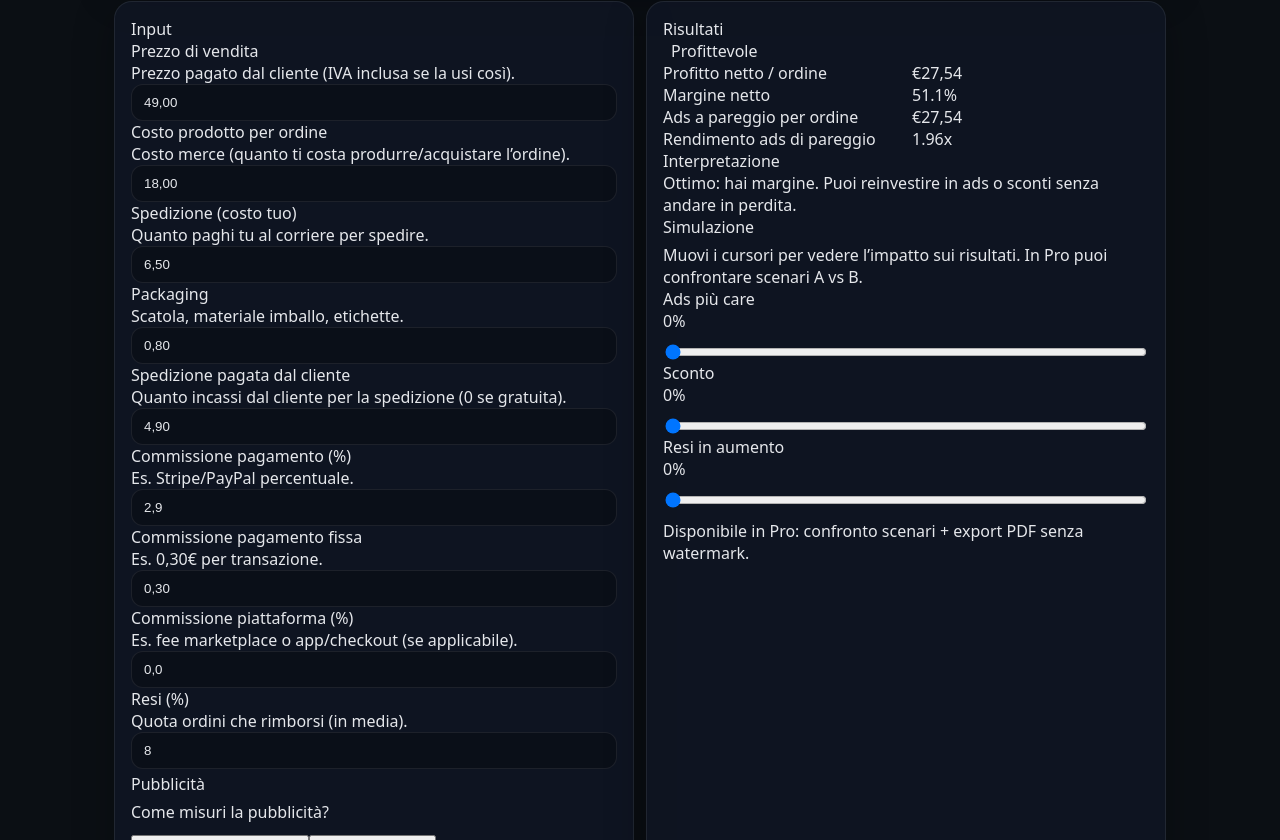
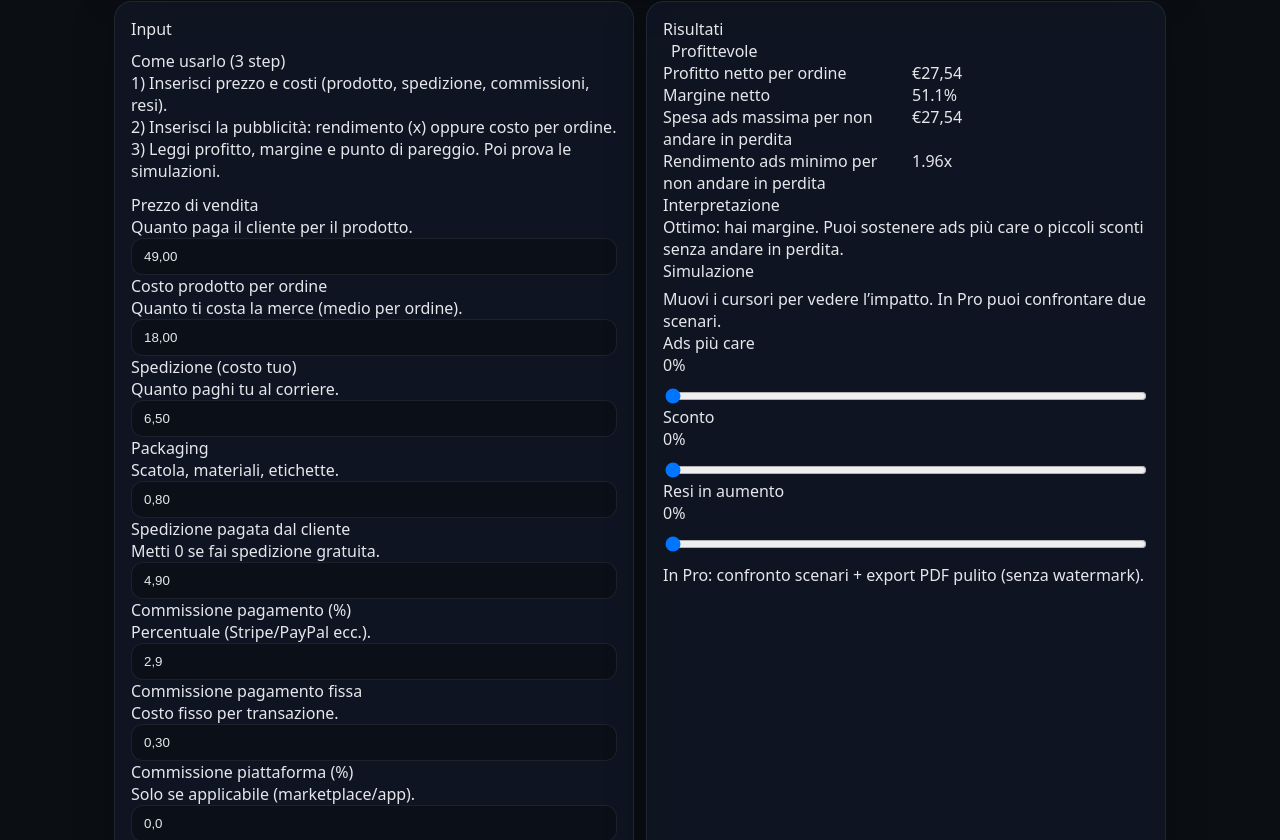
Before and after one commit to giusor/real-ecommerce-profit, a Next.js app: page / in a window 1280 px wide. Shown: the part 460-1300 px from the top of the page. Built offline with nearby package versions, Linux system fonts and the light colour scheme.

Commit message:
Update Calculator.js

```diff
--- a/components/Calculator.js
+++ b/components/Calculator.js
@@ -3,7 +3,7 @@
 import { useEffect, useMemo, useState } from "react";
 import { compute } from "@/lib/calc";
 
-const LS_KEY = "pro_unlocked";
+/* ---------------- helpers ---------------- */
 
 function isNumLike(s) {
   if (s === "" || s === null || s === undefined) return false;
@@ -20,8 +20,6 @@ function fmtMoney(n, symbol) {
   const v = Number(n || 0);
   const abs = Math.abs(v);
   const sign = v < 0 ? "-" : "";
-  // format: 1,234.56 in EN / 1.234,56 in IT handled by locale outside if needed
-  // We keep simple formatting + replace later if IT.
   const s = abs.toFixed(2);
   const parts = s.split(".");
   const int = parts[0].replace(/\B(?=(\d{3})+(?!\d))/g, ",");
@@ -35,22 +33,18 @@ function fmtPct(n) {
 }
 
 function normalizeMoneyStringForLang(str, lang) {
-  // Convert "$1,234.56" -> "€1.234,56" style later; symbol set elsewhere.
   if (lang !== "it") return str;
-  // swap thousand/decimal separators (simple approach)
   // 1,234.56 => 1.234,56
   return str.replace(/(\d),(?=\d{3}\b)/g, "$1.").replace(/\.(\d{2})\b/g, ",$1");
 }
 
 function defaultState(lang) {
-  // Defaults shown as strings (user-friendly)
-  // IT uses comma; EN uses dot
   const dot = lang === "it" ? "," : ".";
   return {
     price: `49${dot}00`,
-    cogs: `18${dot}00`,
-    shipCost: `6${dot}50`,
-    shipCharged: `4${dot}90`,
+    productCost: `18${dot}00`,
+    shippingCost: `6${dot}50`,
+    shippingCharged: `4${dot}90`,
     packaging: `0${dot}80`,
     payFeePct: `2${dot}9`,
     payFeeFixed: `0${dot}30`,
@@ -59,141 +53,202 @@ function defaultState(lang) {
     adsMode: "roas", // "roas" | "cpa"
     roas: `2${dot}5`,
     cpa: `20${dot}00`,
-    // Pro sims
+    // Sim
     adUpPct: 0,
     discountPct: 0,
     returnsUp: 0,
   };
 }
 
+/* ---------------- component ---------------- */
+
 export default function Calculator({ lang, isPro, setWantsPro }) {
   const t = useMemo(() => {
     const it = {
+      // quick guide
+      quickTitle: "Come usarlo (3 step)",
+      quick1: "1) Inserisci prezzo e costi (prodotto, spedizione, commissioni, resi).",
+      quick2: "2) Inserisci la pubblicità: rendimento (x) oppure costo per ordine.",
+      quick3: "3) Leggi profitto, margine e punto di pareggio. Poi prova le simulazioni.",
+
       input: "Input",
       results: "Risultati",
       simulation: "Simulazione",
-      lockedNote: "Disponibile in Pro: confronto scenari + export PDF senza watermark.",
       unlock: "Sblocca Pro",
       resetSim: "Reset simulazione",
-      // Friendly labels (no acronyms)
+
+      // labels
       sellPrice: "Prezzo di vendita",
-      sellPriceHelp: "Prezzo pagato dal cliente (IVA inclusa se la usi così).",
+      sellPriceHelp: "Quanto paga il cliente per il prodotto.",
+      sellPricePh: "es. 49,00",
+
       productCost: "Costo prodotto per ordine",
-      productCostHelp: "Costo merce (quanto ti costa produrre/acquistare l’ordine).",
+      productCostHelp: "Quanto ti costa la merce (medio per ordine).",
+      productCostPh: "es. 18,00",
+
       shippingYou: "Spedizione (costo tuo)",
-      shippingYouHelp: "Quanto paghi tu al corriere per spedire.",
+      shippingYouHelp: "Quanto paghi tu al corriere.",
+      shippingYouPh: "es. 6,50",
+
       shippingCustomer: "Spedizione pagata dal cliente",
-      shippingCustomerHelp: "Quanto incassi dal cliente per la spedizione (0 se gratuita).",
+      shippingCustomerHelp: "Metti 0 se fai spedizione gratuita.",
+      shippingCustomerPh: "es. 4,90 (oppure 0)",
+
       packaging: "Packaging",
-      packagingHelp: "Scatola, materiale imballo, etichette.",
+      packagingHelp: "Scatola, materiali, etichette.",
+      packagingPh: "es. 0,80",
+
       payFeesPct: "Commissione pagamento (%)",
-      payFeesPctHelp: "Es. Stripe/PayPal percentuale.",
+      payFeesPctHelp: "Percentuale (Stripe/PayPal ecc.).",
+      payFeesPctPh: "es. 2,9",
+
       payFeesFixed: "Commissione pagamento fissa",
-      payFeesFixedHelp: "Es. 0,30€ per transazione.",
+      payFeesFixedHelp: "Costo fisso per transazione.",
+      payFeesFixedPh: "es. 0,30",
+
       platformFeePct: "Commissione piattaforma (%)",
-      platformFeePctHelp: "Es. fee marketplace o app/checkout (se applicabile).",
+      platformFeePctHelp: "Solo se applicabile (marketplace/app).",
+      platformFeePctPh: "es. 0",
+
       returnsPct: "Resi (%)",
-      returnsPctHelp: "Quota ordini che rimborsi (in media).",
+      returnsPctHelp: "Quota media di ordini rimborsati.",
+      returnsPctPh: "es. 8",
 
       adsTitle: "Pubblicità",
-      adsModeLabel: "Come misuri la pubblicità?",
+      adsModeLabel: "Come inserisci la pubblicità?",
       adsModeROAS: "Rendimento (ricavi / spesa)",
-      adsModeCPA: "Costo per acquisto",
+      adsModeCPA: "Costo per ordine",
+
       roasLabel: "Rendimento pubblicità (x)",
-      roasHelp: "Esempio: 2,5 significa 2,5€ di ricavi per 1€ speso.",
+      roasHelp: "Esempio: 2,5 = 2,5€ di ricavi per 1€ speso.",
+      roasPh: "es. 2,5",
+
       cpaLabel: "Costo pubblicità per ordine",
-      cpaHelp: "Quanto ti costa ottenere un ordine (in media).",
+      cpaHelp: "Quanto spendi in ads per ottenere un ordine (medio).",
+      cpaPh: "es. 20,00",
 
-      kpiProfit: "Profitto netto / ordine",
+      // KPIs
+      kpiProfit: "Profitto netto per ordine",
       kpiMargin: "Margine netto",
-      kpiBreakEvenAds: "Ads a pareggio per ordine",
-      kpiBreakEvenROAS: "Rendimento ads di pareggio",
+      kpiBreakEvenAds: "Spesa ads massima per non andare in perdita",
+      kpiBreakEvenROAS: "Rendimento ads minimo per non andare in perdita",
 
+      // insight + status
       insightTitle: "Interpretazione",
-      // Insight buckets (user-friendly)
       insightGood:
-        "Ottimo: hai margine. Puoi reinvestire in ads o sconti senza andare in perdita.",
+        "Ottimo: hai margine. Puoi sostenere ads più care o piccoli sconti senza andare in perdita.",
       insightOk:
-        "Sei in equilibrio: piccoli cambiamenti (ads, resi, sconti) possono spostare il profitto.",
+        "Margine stretto: piccoli cambiamenti (ads, resi, sconti) possono ribaltare il risultato.",
       insightBad:
-        "Sei in perdita: prima di scalare, rivedi prezzo, costi, resi o spesa ads.",
+        "Sei in perdita: rivedi prezzo, costi, resi o spesa ads prima di scalare.",
 
       statusLoss: "In perdita",
-      statusOk: "In equilibrio",
+      statusOk: "Margine stretto",
       statusProfit: "Profittevole",
 
+      // sim
       simAdsUp: "Ads più care",
       simDiscount: "Sconto",
       simReturnsUp: "Resi in aumento",
       simHint:
-        "Muovi i cursori per vedere l’impatto sui risultati. In Pro puoi confrontare scenari A vs B.",
+        "Muovi i cursori per vedere l’impatto. In Pro puoi confrontare due scenari.",
 
+      lockedNote: "In Pro: confronto scenari + export PDF pulito (senza watermark).",
       disclaimer: "Nota: stime operative. Non è consulenza fiscale/finanziaria.",
+      currencySymbol: "€",
 
-      currencySymbol: "€",
+      requiredHint: "Inserisci un numero valido",
     };
 
     const en = {
+      quickTitle: "How to use (3 steps)",
+      quick1: "1) Enter price and costs (product, shipping, fees, returns).",
+      quick2: "2) Enter advertising: return (x) or cost per order.",
+      quick3: "3) Read profit, margin and break-even. Then try simulations.",
+
       input: "Inputs",
       results: "Results",
       simulation: "Simulation",
-      lockedNote: "Available in Pro: scenario comparison + clean PDF export (no watermark).",
       unlock: "Unlock Pro",
       resetSim: "Reset simulation",
 
       sellPrice: "Selling price",
-      sellPriceHelp: "What the customer pays (include taxes if that’s how you track it).",
+      sellPriceHelp: "What the customer pays for the product.",
+      sellPricePh: "e.g. 49.00",
+
       productCost: "Product cost per order",
-      productCostHelp: "Your product cost (COGS) per order.",
+      productCostHelp: "Your average product cost per order.",
+      productCostPh: "e.g. 18.00",
+
       shippingYou: "Shipping (your cost)",
       shippingYouHelp: "What you pay the carrier.",
+      shippingYouPh: "e.g. 6.50",
+
       shippingCustomer: "Shipping charged to customer",
-      shippingCustomerHelp: "What you collect from the customer (0 if free shipping).",
+      shippingCustomerHelp: "Use 0 if you offer free shipping.",
+      shippingCustomerPh: "e.g. 4.90 (or 0)",
+
       packaging: "Packaging",
       packagingHelp: "Box, labels, materials.",
+      packagingPh: "e.g. 0.80",
+
       payFeesPct: "Payment fee (%)",
-      payFeesPctHelp: "e.g., Stripe/PayPal percentage fee.",
+      payFeesPctHelp: "Percentage fee (Stripe/PayPal etc.).",
+      payFeesPctPh: "e.g. 2.9",
+
       payFeesFixed: "Payment fixed fee",
-      payFeesFixedHelp: "e.g., $0.30 per transaction.",
+      payFeesFixedHelp: "Fixed fee per transaction.",
+      payFeesFixedPh: "e.g. 0.30",
+
       platformFeePct: "Platform fee (%)",
-      platformFeePctHelp: "Marketplace/app/platform fee if applicable.",
+      platformFeePctHelp: "Only if applicable (marketplace/app).",
+      platformFeePctPh: "e.g. 0",
+
       returnsPct: "Returns (%)",
       returnsPctHelp: "Average share of orders refunded.",
+      returnsPctPh: "e.g. 8",
 
       adsTitle: "Advertising",
-      adsModeLabel: "How do you track ads?",
+      adsModeLabel: "How do you enter advertising?",
       adsModeROAS: "Return (revenue / spend)",
-      adsModeCPA: "Cost per purchase",
+      adsModeCPA: "Cost per order",
+
       roasLabel: "Ad return (x)",
-      roasHelp: "Example: 2.5 means $2.5 revenue per $1 spent.",
+      roasHelp: "Example: 2.5 = $2.5 revenue per $1 spent.",
+      roasPh: "e.g. 2.5",
+
       cpaLabel: "Ad cost per order",
-      cpaHelp: "Average cost to get one order.",
+      cpaHelp: "Average ad spend to get one order.",
+      cpaPh: "e.g. 20.00",
 
-      kpiProfit: "Net profit / order",
+      kpiProfit: "Net profit per order",
       kpiMargin: "Net margin",
-      kpiBreakEvenAds: "Break-even ad spend / order",
-      kpiBreakEvenROAS: "Break-even ad return",
+      kpiBreakEvenAds: "Max ad spend to avoid losing money",
+      kpiBreakEvenROAS: "Min ad return to avoid losing money",
 
       insightTitle: "Insight",
       insightGood:
-        "Great: you have margin. You can reinvest in ads or discounts without going negative.",
+        "Great: you have margin. You can handle higher ad costs or small discounts without going negative.",
       insightOk:
-        "Tight: small changes (ads, returns, discounts) can flip profitability.",
+        "Tight: small changes (ads, returns, discounts) can flip the result.",
       insightBad:
-        "You’re losing money: before scaling, revisit price, costs, returns, or ad spend.",
+        "You’re losing money: revisit price, costs, returns, or ad spend before scaling.",
 
       statusLoss: "Losing money",
-      statusOk: "Tight",
+      statusOk: "Tight margin",
       statusProfit: "Profitable",
 
       simAdsUp: "Higher ad costs",
       simDiscount: "Discount",
       simReturnsUp: "More returns",
       simHint:
-        "Move sliders to see the impact. In Pro you can compare Scenario A vs B.",
+        "Move sliders to see the impact. In Pro you can compare two scenarios.",
 
+      lockedNote: "In Pro: scenario comparison + clean PDF export (no watermark).",
       disclaimer: "Disclaimer: estimates only. Not financial/tax advice.",
       currencySymbol: "$",
+
+      requiredHint: "Enter a valid number",
     };
 
     return lang === "it" ? it : en;
@@ -201,23 +256,14 @@ export default function Calculator({ lang, isPro, setWantsPro }) {
 
   const [state, setState] = useState(() => defaultState(lang));
 
-  // If language changes, update defaults only if user hasn't edited fields yet
-  useEffect(() => {
-    setState((prev) => {
-      // naive: keep user values, only adjust formatting for decimals in the two main fields if empty
-      // We'll keep it simple and not overwrite user.
-      return prev;
-    });
-  }, [lang]);
-
   const currencySymbol = t.currencySymbol;
 
-  // Build inputs for compute()
+  // Build base inputs for compute()
   const baseInputs = useMemo(() => {
     const price = toNumber(state.price);
-    const cogs = toNumber(state.cogs);
-    const shipCost = toNumber(state.shipCost);
-    const shipCharged = toNumber(state.shipCharged);
+    const cogs = toNumber(state.productCost);
+    const shipCost = toNumber(state.shippingCost);
+    const shipCharged = toNumber(state.shippingCharged);
     const packaging = toNumber(state.packaging);
     const payFeePct = toNumber(state.payFeePct) / 100;
     const payFeeFixed = toNumber(state.payFeeFixed);
@@ -228,7 +274,6 @@ export default function Calculator({ lang, isPro, setWantsPro }) {
     let adCost = 0;
     if (state.adsMode === "roas") {
       const roas = Math.max(0.0001, toNumber(state.roas));
-      // adCost = revenue/roas; revenue here is selling price + shipping charged
       const revenue = price + shipCharged;
       adCost = revenue / roas;
     } else {
@@ -249,21 +294,19 @@ export default function Calculator({ lang, isPro, setWantsPro }) {
     };
   }, [state]);
 
-  // Apply simulations (adUpPct, discountPct, returnsUp)
+  // Apply simulations
   const simInputs = useMemo(() => {
     const adUp = state.adUpPct / 100;
     const discount = state.discountPct / 100;
     const returnsUp = state.returnsUp / 100;
 
     const priceAfterDiscount = baseInputs.price * (1 - discount);
-    const shipCharged = baseInputs.shipCharged; // keep same
     const adCost = baseInputs.adCost * (1 + adUp);
     const returnsPct = Math.min(0.99, baseInputs.returnsPct + returnsUp);
 
     return {
       ...baseInputs,
       price: priceAfterDiscount,
-      shipCharged,
       adCost,
       returnsPct,
     };
@@ -288,6 +331,8 @@ export default function Calculator({ lang, isPro, setWantsPro }) {
   const insightText =
     status === "profit" ? t.insightGood : status === "ok" ? t.insightOk : t.insightBad;
 
+  const money = (n) => normalizeMoneyStringForLang(fmtMoney(n, currencySymbol), lang);
+
   function setField(key, val) {
     setState((prev) => ({ ...prev, [key]: val }));
   }
@@ -296,71 +341,126 @@ export default function Calculator({ lang, isPro, setWantsPro }) {
     setState((prev) => ({ ...prev, adUpPct: 0, discountPct: 0, returnsUp: 0 }));
   }
 
-  const money = (n) => normalizeMoneyStringForLang(fmtMoney(n, currencySymbol), lang);
+  // Soft validation (only on required numeric fields)
+  const requiredKeys = [
+    "price",
+    "productCost",
+    "shippingCost",
+    "shippingCharged",
+    "packaging",
+    "payFeePct",
+    "payFeeFixed",
+    "platformFeePct",
+    "returnsPct",
+    state.adsMode === "roas" ? "roas" : "cpa",
+  ];
+
+  const invalid = useMemo(() => {
+    const map = {};
+    for (const k of requiredKeys) {
+      map[k] = !isNumLike(state[k]);
+    }
+    return map;
+  }, [state, requiredKeys]);
 
   return (
     <div className="grid2">
-      {/* LEFT: INPUT */}
+      {/* LEFT */}
       <div className="card">
         <div className="cardTitle">{t.input}</div>
 
-        <div className="fieldGrid">
+        {/* Quick guide */}
+        <div className="miniGuide" style={{ marginTop: 10 }}>
+          <div className="miniGuideTitle">{t.quickTitle}</div>
+          <div className="miniGuideRow">{t.quick1}</div>
+          <div className="miniGuideRow">{t.quick2}</div>
+          <div className="miniGuideRow">{t.quick3}</div>
+        </div>
+
+        <div className="fieldGrid" style={{ marginTop: 12 }}>
           <Field
             label={t.sellPrice}
             help={t.sellPriceHelp}
+            placeholder={t.sellPricePh}
             value={state.price}
+            invalid={invalid.price}
+            invalidText={t.requiredHint}
             onChange={(v) => setField("price", v)}
           />
           <Field
             label={t.productCost}
             help={t.productCostHelp}
-            value={state.cogs}
-            onChange={(v) => setField("cogs", v)}
+            placeholder={t.productCostPh}
+            value={state.productCost}
+            invalid={invalid.productCost}
+            invalidText={t.requiredHint}
+            onChange={(v) => setField("productCost", v)}
           />
 
           <Field
             label={t.shippingYou}
             help={t.shippingYouHelp}
-            value={state.shipCost}
-            onChange={(v) => setField("shipCost", v)}
+            placeholder={t.shippingYouPh}
+            value={state.shippingCost}
+            invalid={invalid.shippingCost}
+            invalidText={t.requiredHint}
+            onChange={(v) => setField("shippingCost", v)}
           />
           <Field
             label={t.packaging}
             help={t.packagingHelp}
+            placeholder={t.packagingPh}
             value={state.packaging}
+            invalid={invalid.packaging}
+            invalidText={t.requiredHint}
             onChange={(v) => setField("packaging", v)}
           />
 
           <Field
             label={t.shippingCustomer}
             help={t.shippingCustomerHelp}
-            value={state.shipCharged}
-            onChange={(v) => setField("shipCharged", v)}
+            placeholder={t.shippingCustomerPh}
+            value={state.shippingCharged}
+            invalid={invalid.shippingCharged}
+            invalidText={t.requiredHint}
+            onChange={(v) => setField("shippingCharged", v)}
           />
           <Field
             label={t.payFeesPct}
             help={t.payFeesPctHelp}
+            placeholder={t.payFeesPctPh}
             value={state.payFeePct}
+            invalid={invalid.payFeePct}
+            invalidText={t.requiredHint}
             onChange={(v) => setField("payFeePct", v)}
           />
 
           <Field
             label={t.payFeesFixed}
             help={t.payFeesFixedHelp}
+            placeholder={t.payFeesFixedPh}
             value={state.payFeeFixed}
+            invalid={invalid.payFeeFixed}
+            invalidText={t.requiredHint}
             onChange={(v) => setField("payFeeFixed", v)}
           />
           <Field
             label={t.platformFeePct}
             help={t.platformFeePctHelp}
+            placeholder={t.platformFeePctPh}
             value={state.platformFeePct}
+            invalid={invalid.platformFeePct}
+            invalidText={t.requiredHint}
             onChange={(v) => setField("platformFeePct", v)}
           />
 
           <Field
             label={t.returnsPct}
             help={t.returnsPctHelp}
+            placeholder={t.returnsPctPh}
             value={state.returnsPct}
+            invalid={invalid.returnsPct}
+            invalidText={t.requiredHint}
             onChange={(v) => setField("returnsPct", v)}
           />
         </div>
@@ -395,14 +495,20 @@ export default function Calculator({ lang, isPro, setWantsPro }) {
           <Field
             label={t.roasLabel}
             help={t.roasHelp}
+            placeholder={t.roasPh}
             value={state.roas}
+            invalid={invalid.roas}
+            invalidText={t.requiredHint}
             onChange={(v) => setField("roas", v)}
           />
         ) : (
           <Field
             label={t.cpaLabel}
             help={t.cpaHelp}
+            placeholder={t.cpaPh}
             value={state.cpa}
+            invalid={invalid.cpa}
+            invalidText={t.requiredHint}
             onChange={(v) => setField("cpa", v)}
           />
         )}
@@ -424,7 +530,7 @@ export default function Calculator({ lang, isPro, setWantsPro }) {
         </div>
       </div>
 
-      {/* RIGHT: RESULTS */}
+      {/* RIGHT */}
       <div className="card">
         <div className="cardTopRow">
           <div className="cardTitle">{t.results}</div>
@@ -479,16 +585,22 @@ export default function Calculator({ lang, isPro, setWantsPro }) {
   );
 }
 
-/* ---------- UI bits ---------- */
+/* ---------------- UI bits ---------------- */
 
-function Field({ label, help, value, onChange }) {
+function Field({ label, help, placeholder, value, onChange, invalid, invalidText }) {
   return (
-    <div className="field">
+    <div className={`field ${invalid ? "fieldInvalid" : ""}`}>
       <div className="fieldLabelRow">
         <div className="fieldLabel">{label}</div>
       </div>
       {help ? <div className="fieldHelp">{help}</div> : null}
-      <input className="input" value={value} onChange={(e) => onChange(e.target.value)} />
+      <input
+        className="input"
+        placeholder={placeholder}
+        value={value}
+        onChange={(e) => onChange(e.target.value)}
+      />
+      {invalid ? <div className="fieldError">{invalidText}</div> : null}
     </div>
   );
 }
```
